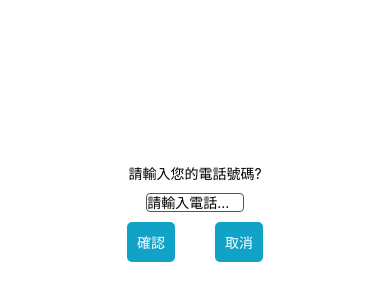
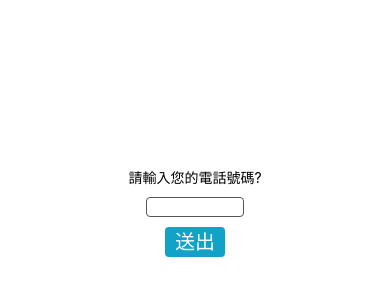
Before and after one commit to Lein6927/reactNative-Hw01, a React Native app: screen / in a window 390 px wide. Shown: the part 210-510 px from the top of the page. Built offline with nearby package versions, Linux system fonts and the light colour scheme.

Commit message:
add 完成版

```diff
--- a/App.js
+++ b/App.js
@@ -1,50 +1,42 @@
-import { StatusBar } from 'expo-status-bar';
-import { StyleSheet, Text, View, TextInput, TouchableOpacity } from 'react-native';
 import React, { useState } from 'react';
+import { View, Text, TextInput, StyleSheet,TouchableOpacity } from 'react-native';
 //import { Button } from 'react-native-web';
 
-export default function App() {
-  const [phone, setphone] = useState('');
+const InputLengthCheck = () => {
+  const [inputValue, setInputValue] = useState('');
+  const [error, setError] = useState('');
 
-  const btnConfirm = () => {
-    alert(`您輸入的電話是:${phone}`)
-    console.log('確認')
-  }
+  const handleInputChange = (text) => {
+    setInputValue(text);
+  };
 
-
-  const btnCancle = () => {
-    setphone('')
-    console.log('取消')
-  }
+  const handleSubmit = () => {
+    if (inputValue.length !== 10) {
+      setError('請輸入正確的電話號碼');
+      alert('請輸入正確的電話號碼');
+    } else {
+      setError('');
+      alert('註冊成功');
+      // 在這裡執行表單提交的相關邏輯
+    }
+  };
 
   return (
     <View style={styles.container}>
       <Text>請輸入您的電話號碼?</Text>
+      <TextInput style={styles.inputText} onChangeText={handleInputChange}
+        value={inputValue}
+        keyboardType="numeric"
+      />
+      <TouchableOpacity style={styles.button} title="送出" onPress={handleSubmit}>送出</TouchableOpacity>
+      {/*<Button style={styles.button} title="送出" onPress={handleSubmit} >*/}
 
-      <TextInput
-        maxLength={10}
-        style={styles.inputText}
-        placeholder="請輸入電話..."
-        onChangeText={() => setphone()}>
-      </TextInput>
-
-       <View style={styles.buttonsContainer}>
-        <TouchableOpacity style={styles.button} onPress={btnConfirm}>
-          <Text style={styles.buttonText} >確認</Text>
-        </TouchableOpacity>
-
-        <TouchableOpacity style={styles.button} onPress={btnCancle}>
-          <Text style={styles.buttonText} >取消</Text>
-        </TouchableOpacity>
-      </View>
-
-        {/*備註寫法*/ }
-
+      {error ? <Text style={{ color: 'red' }}>{error}</Text> : null}
     </View>
   );
-}
+};
 
-
+export default InputLengthCheck;
 //style 外觀
 const styles = StyleSheet.create({
   container: {
@@ -54,29 +46,30 @@ const styles = StyleSheet.create({
     alignItems: 'center',
     justifyContent: 'center',
     fontSize: '20px',
+    //borderColor:'#555',
   },
   //輸入框
   inputText: {
     borderWidth: 1,
     margin: '10px',
+    height: '20px',
     border: '1px solid #555',
     borderRadius: '4px',
     width: '25%', // 設定輸入框寬度為父容器的80%
     marginBottom: 10, // 設定輸入框和按鈕之間的間距
   },
-  //按鈕區塊
-  buttonsContainer: {
-    flexDirection: 'row',
-  },
-  //按鈕
   button: {
+    fontSize:20,
+    color:'#FFF',
+    textAlign:'center',
+    //verticalAlign:'middle',
+    lineHeight:10,
     padding: 10,
+    height: '30px',
     borderRadius: 5,
     marginHorizontal: 20, // 設定按鈕間的間距
-    backgroundColor:'#10a2c7',
+    borderRadius: '4px',
+    backgroundColor: '#10a2c7',
+
   },
-  buttonText: {
-    color: '#FFF',
-    fontSize:'',
-  },
-});
+})
```
Also changed, not shown: App-3.js (added, +95 -0 lines).
